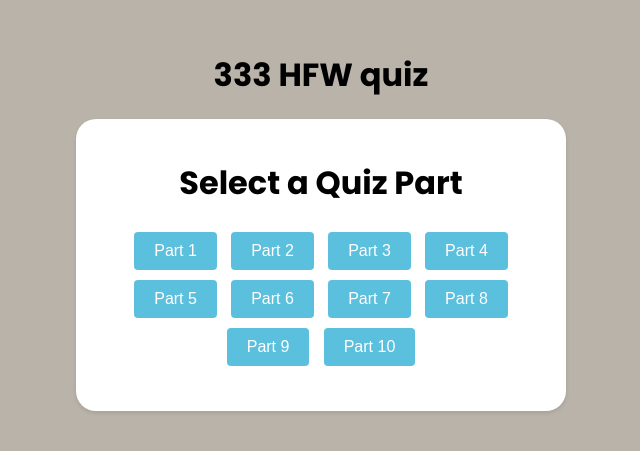
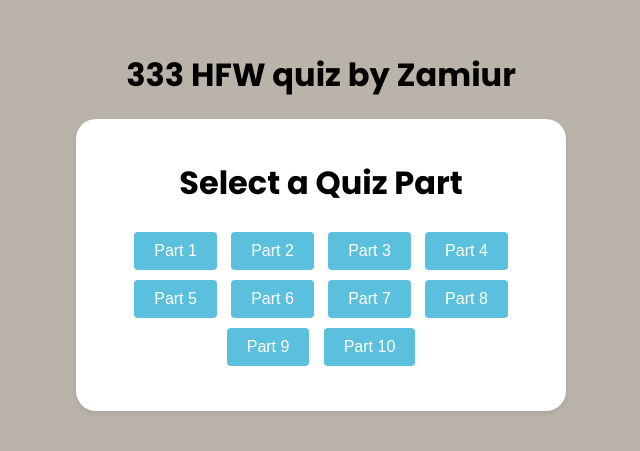
Before and after one commit to pongpung/Vocab-train, a plain HTML site: page index.html in a window 1280 px wide. Shown: the part 179-630 px from the top of the page, without its empty margins (319-959 px from the left). Drawn offline with Linux system fonts and the light colour scheme.

Commit message:
Update index.html

```diff
--- a/index.html
+++ b/index.html
@@ -3,7 +3,7 @@
 <head>
   <meta charset="UTF-8">
   <meta name="viewport" content="width=device-width, initial-scale=1.0">
-  <title>333 HFW Quiz </title>
+  <title>333 HFW Quiz site</title>
   <style>
     @import url('https://fonts.googleapis.com/css2?family=Poppins:wght@400;500;700&display=swap');
 
@@ -101,7 +101,7 @@
 </head>
 <body>
 
- <h1>333 HFW quiz</h1>
+ <h1>333 HFW quiz by Zamiur</h1>
 
 
   <div class="container">
```
